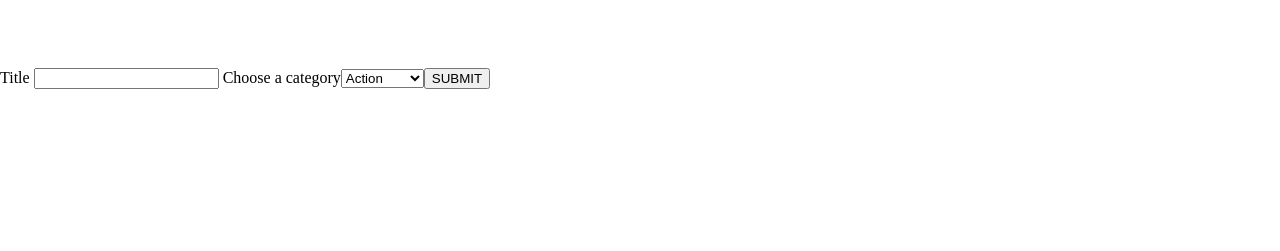
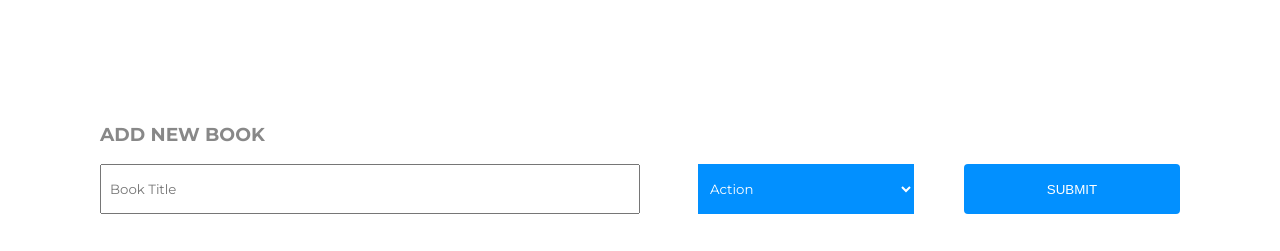
Before and after one commit to xtrmdarc/bookstore-cms, a React app: page / in a window 1280 px wide. Shown: the part 788-1039 px from the top of the page. Before the commit the page ends 877 px from the top, so only its background shows below. Built offline with nearby package versions, Linux system fonts and the light colour scheme.

Commit message:
Style BookForm component

```diff
--- a/src/containers/BooksForm.js
+++ b/src/containers/BooksForm.js
@@ -42,26 +42,24 @@ class BooksForm extends React.Component {
     ];
     const { title, category } = this.state;
     return (
-      <div>
-        <label htmlFor="title">
-          Title
-          {' '}
+      <div className="newBookForm">
+        <h3>ADD NEW BOOK</h3>
+        <div className="newBook">
           <input
             value={title}
             id="title"
             name="title"
             type="text"
+            placeholder="Book Title"
+            className="titleInput"
             onChange={this.handleChange}
           />
-          {' '}
-        </label>
 
-        <label htmlFor="categories">
-          Choose a category
           <select
             value={category}
             name="category"
             id="categories"
+            className="categoryInput"
             onChange={this.handleChange}
           >
             {CATEGORIES.map(cat => (
@@ -70,9 +68,10 @@ class BooksForm extends React.Component {
               </option>
             ))}
           </select>
-        </label>
 
-        <input type="submit" value="SUBMIT" onClick={this.handleSubmit} />
+
+          <input className="submitButton" type="submit" value="SUBMIT" onClick={this.handleSubmit} />
+        </div>
       </div>
     );
   }
--- a/src/index.scss
+++ b/src/index.scss
@@ -2,6 +2,7 @@
 
 $brandColor: #0290ff;
 $blackTree: #121212;
+$grayTitle: #888888;
 $headerBorderColor: #e8e8e8;
 $generalPadding: 37px 100px;
 
@@ -14,8 +15,15 @@ $generalPadding: 37px 100px;
   padding: 2px;
 }
 
+@mixin brandButton {
+  background-color: $brandColor;
+  border: none;
+  border-radius: 4px;
+  color: #fff;
+}
+
 * {
-  box-sizing: content-box;
+  box-sizing: border-box;
 }
 
 body {
@@ -108,9 +116,11 @@ header {
   .bookState {
     .percentage {
       font-size: 32px;
+      font-family: 'Montserrat', sans-serif;
     }
     .statusInfo {
       opacity: 0.5;
+      font-family: 'Montserrat', sans-serif;
     }
   }
   .removeBook {
@@ -124,12 +134,49 @@ header {
       font-family: "Roboto Slab";
     }
     .removeBookButton {
-      background-color: $brandColor;
-      border: none;
-      border-radius: 4px;
-      color: #fff;
+      @include brandButton;
       margin-top: 23px;
       padding: 7px;
     }
   }
 }
+
+.newBookForm {
+  padding: $generalPadding;
+  h3 {
+    font-family: 'Montserrat', sans-serif;
+    font-weight: bold;
+    color: $grayTitle;
+  }
+
+  .newBook {
+    display: flex;
+    flex-direction: row;
+    justify-content: space-between;
+    align-items: center;
+    height: 50px;
+
+    input, select {
+      height: 100%;
+    }
+
+    .titleInput {
+      width: 50%;
+      font-family: 'Montserrat', sans-serif;
+      padding: 8px;
+    }
+
+    .categoryInput {
+      width: 20%;
+      @include selectBox;
+      padding: 8px;
+    }
+
+    .submitButton {
+      width: 20%;
+      @include brandButton;
+      padding: 8px;
+    }
+
+  }
+}
```
